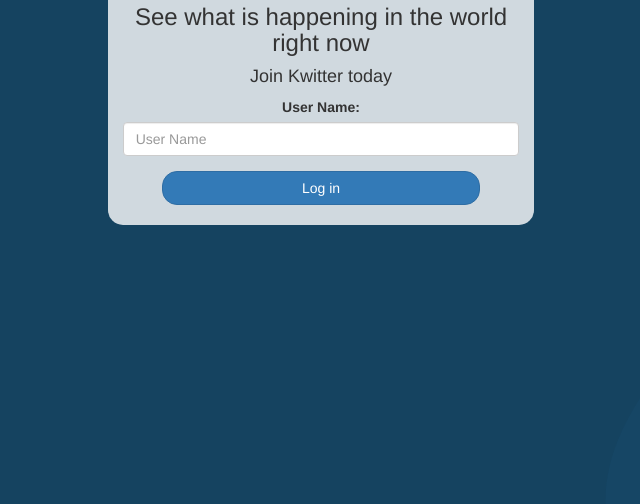
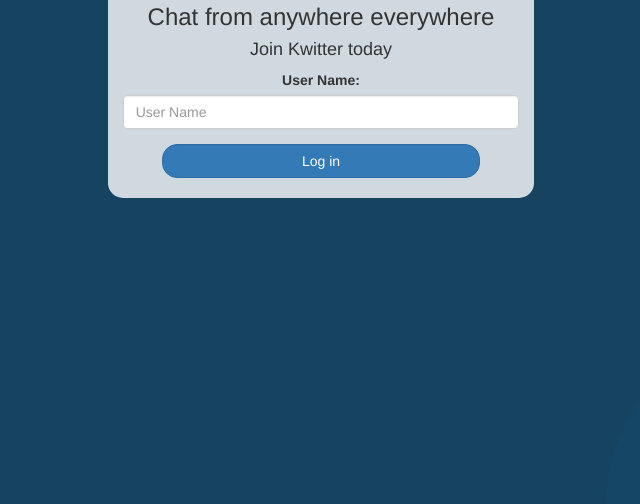
Before and after one commit to Goldfromgoldwila/Kwitter, a plain HTML site: page index.html in a window 1280 px wide. Shown: the part 296-800 px from the top of the page, without its empty margins (319-959 px from the left). Drawn offline with nearby package versions, Linux system fonts and the light colour scheme; a web font is replaced by a local one.

Commit message:
Update index.html

```diff
--- a/index.html
+++ b/index.html
@@ -20,7 +20,7 @@
 </h1>
 	<div class="col-lg-4 col-md-6 col-sm-6 col-xs-11 login_div">
 	<img src="logo.png" class="logo">
-		<h3 >See what is happening in the world right now</h3>
+		<h3 >Chat from anywhere everywhere</h3>
 		<h4 >Join Kwitter today</h4>
 		<div class="form-group">
 		  <label >User Name:</label>
```
